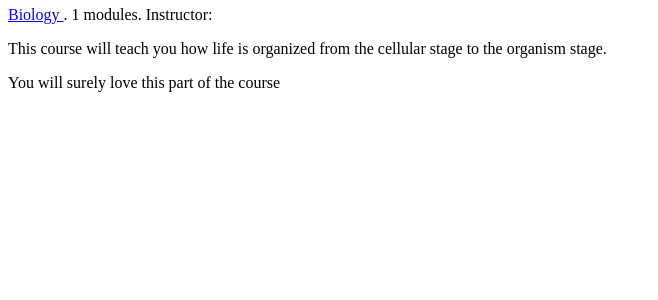
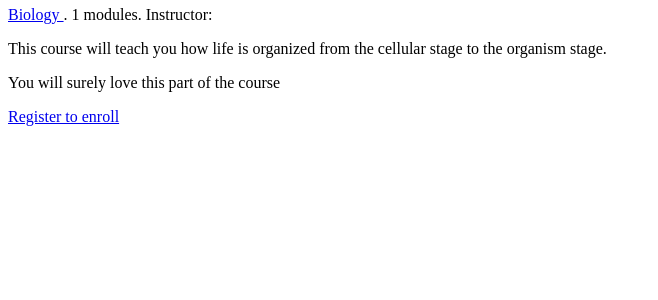
Before and after one commit to ayosamobitade/E-Learning-Course-Website, a Django app: page /course/Organization-of-Life/ in a window 1280 px wide. Shown: the part 181-481 px from the top of the page, without its empty margins (0-658 px from the left). Run offline with Django 4.2, Linux system fonts and the light colour scheme; data comes from the database, SQL or seed files in the repository; both versions use the stored data as it was after the commit; parts of the project's set-up code (start-up, migrations or seed data) failed here and were passed over; some libraries are stand-ins or nearby versions.

Commit message:
some updates

```diff
--- a/courses/templates/courses/course/detail.html
+++ b/courses/templates/courses/course/detail.html
@@ -19,6 +19,17 @@
         Instructor: {{ object.owner.get_full_name }}
     </p>
     {{ object.overview|linebreaks }}
+    {% if request.user.is_authenticated %}
+    <form action = "{% url "student_enroll_course" %}" method="post">
+        {{ enroll_form }}
+        {% csrf_token %}
+        <input type="submit" value="Enroll now">
+    </form>
+    {% else %}
+    <a href="{% url "student_registration" %}" class="button">
+        Register to enroll
+    </a>
+    {% endif %}
 </div>
 {% endwith %}
 {% endblock %}
--- a/courses/views.py
+++ b/courses/views.py
@@ -205,7 +205,13 @@ class CourseListView(TemplateResponseMixin, View):
                                         'courses':courses})
 
 # detail view for displaying a single course overview
+from students.forms import CourseEnrollForm
 
 class CourseDetailView(DetailView):
     model = Course
     template_name = 'courses/course/detail.html'
+
+    def get_context_data(self, **kwargs):
+        context = super().get_context_data(**kwargs)
+        context['enroll_form'] = CourseEnrollForm(initial = {'course':self.object})
+        return context
--- a/students/forms.py
+++ b/students/forms.py
@@ -1,6 +1,6 @@
 from django import forms
 from courses.models import Course
 
-class CourseEnrollForm(forms.Fomr):
+class CourseEnrollForm(forms.Form):
     course = forms.ModelChoiceField(queryset = Course.objects.all(),
                                     widget=forms.HiddenInput)
--- a/students/urls.py
+++ b/students/urls.py
@@ -3,4 +3,5 @@ from . import views
 
 urlpatterns = [
     path('register/', views.StudentRegistrationView.as_view(), name = 'student_registration'),
+    path('enroll-course/', views.StudentEnrollingCourseView.as_view(), name = 'student_enroll_course'),
 ]
```
Also changed, not shown: db.sqlite3.
